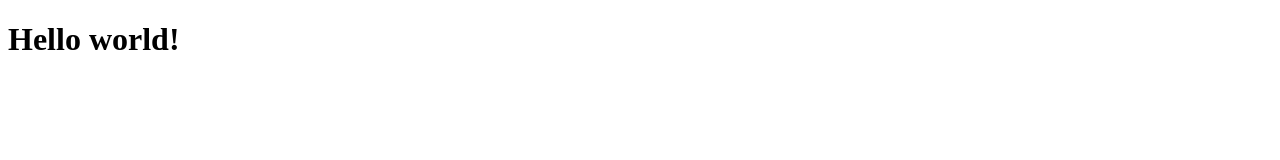
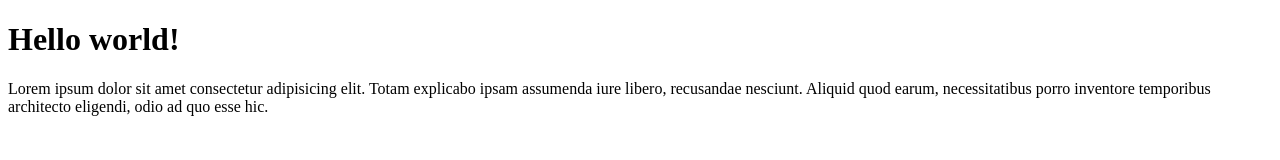
Before and after one commit to madanpemula/madan-git-test, a plain HTML site: page index.html in a window 1280 px wide. Drawn offline with Linux system fonts and the light colour scheme.

Commit message:
Menambahkan paragraf

```diff
--- a/index.html
+++ b/index.html
@@ -9,6 +9,9 @@
 
 <body>
     <h1>Hello world!</h1>
+    <p>Lorem ipsum dolor sit amet consectetur adipisicing elit. Totam explicabo ipsam assumenda iure libero, recusandae
+        nesciunt. Aliquid quod earum, necessitatibus porro inventore temporibus architecto eligendi, odio ad quo esse
+        hic.</p>
 </body>
 
 </html>
```
